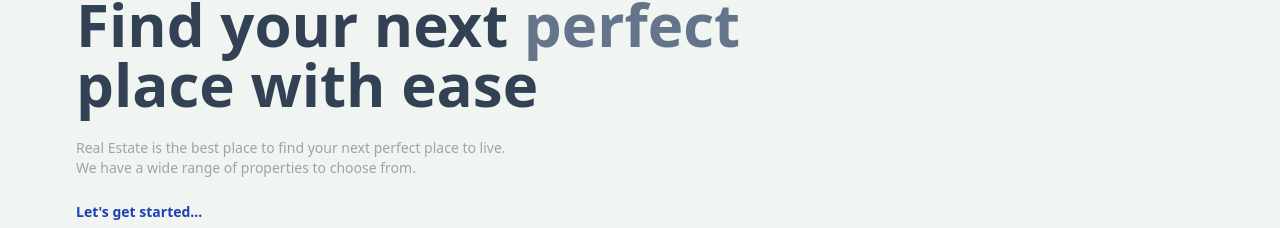
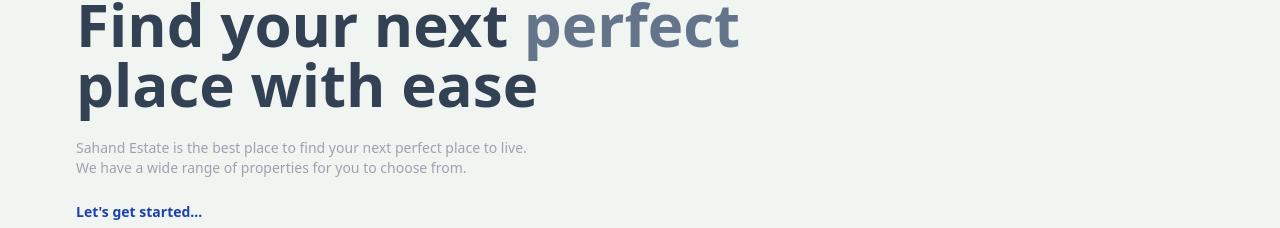
Before and after one commit to ss4621-dev/Real-Estate-Listing, a React (Vite) app in the folder client/: page / in a window 1280 px wide. Shown: the part 190-418 px from the top of the page. Built offline with nearby package versions, Linux system fonts and the light colour scheme; no server answers.

Commit message:
complete home page

```diff
--- a/client/src/pages/Home.jsx
+++ b/client/src/pages/Home.jsx
@@ -11,19 +11,18 @@
   const [saleListings, setSaleListings] = useState([]);
   const [rentListings, setRentListings] = useState([]);
   SwiperCore.use([Navigation]);
-
+  console.log(offerListings);
   useEffect(() => {
     const fetchOfferListings = async () => {
       try {
-        const res = await fetch("api/listing/get?offer=true&limit=4");
+        const res = await fetch("/api/listing/get?offer=true&limit=4");
         const data = await res.json();
         setOfferListings(data);
-        fetchOfferListings();
+        fetchRentListings();
       } catch (error) {
         console.log(error);
       }
     };
-
     const fetchRentListings = async () => {
       try {
         const res = await fetch("/api/listing/get?type=rent&limit=4");
@@ -41,13 +40,14 @@
         const data = await res.json();
         setSaleListings(data);
       } catch (error) {
-        console.log(error);
+        log(error);
       }
     };
     fetchOfferListings();
   }, []);
   return (
     <div>
+      {/* top */}
       <div className="flex flex-col gap-6 p-28 px-3 max-w-6xl mx-auto">
         <h1 className="text-slate-700 font-bold text-3xl lg:text-6xl">
           Find your next <span className="text-slate-500">perfect</span>
@@ -55,9 +55,10 @@
           place with ease
         </h1>
         <div className="text-gray-400 text-xs sm:text-sm">
-          Real Estate is the best place to find your next perfect place to live.
+          Sahand Estate is the best place to find your next perfect place to
+          live.
           <br />
-          We have a wide range of properties to choose from.
+          We have a wide range of properties for you to choose from.
         </div>
         <Link
           to={"/search"}
@@ -66,6 +67,8 @@
           Let's get started...
         </Link>
       </div>
+
+      {/* swiper */}
       <Swiper navigation>
         {offerListings &&
           offerListings.length > 0 &&
@@ -82,6 +85,9 @@
             </SwiperSlide>
           ))}
       </Swiper>
+
+      {/* listing results for offer, sale and rent */}
+
       <div className="max-w-6xl mx-auto p-3 flex flex-col gap-8 my-10">
         {offerListings && offerListings.length > 0 && (
           <div className="">
@@ -90,7 +96,7 @@
                 Recent offers
               </h2>
               <Link
-                className="text-sm text-blue-700 hover:underline"
+                className="text-sm text-blue-800 hover:underline"
                 to={"/search?offer=true"}
               >
                 Show more offers
@@ -110,7 +116,7 @@
                 Recent places for rent
               </h2>
               <Link
-                className="text-sm text-blue-700 hover:underline"
+                className="text-sm text-blue-800 hover:underline"
                 to={"/search?type=rent"}
               >
                 Show more places for rent
@@ -130,7 +136,7 @@
                 Recent places for sale
               </h2>
               <Link
-                className="text-sm text-blue-700 hover:underline"
+                className="text-sm text-blue-800 hover:underline"
                 to={"/search?type=sale"}
               >
                 Show more places for sale
```
